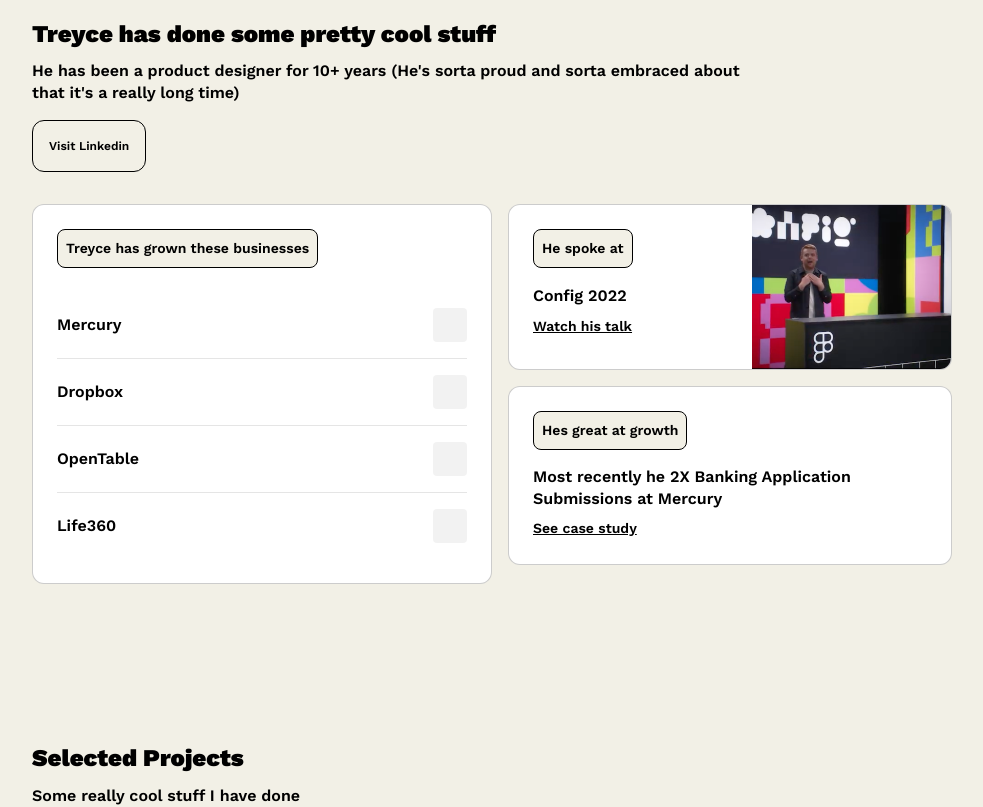
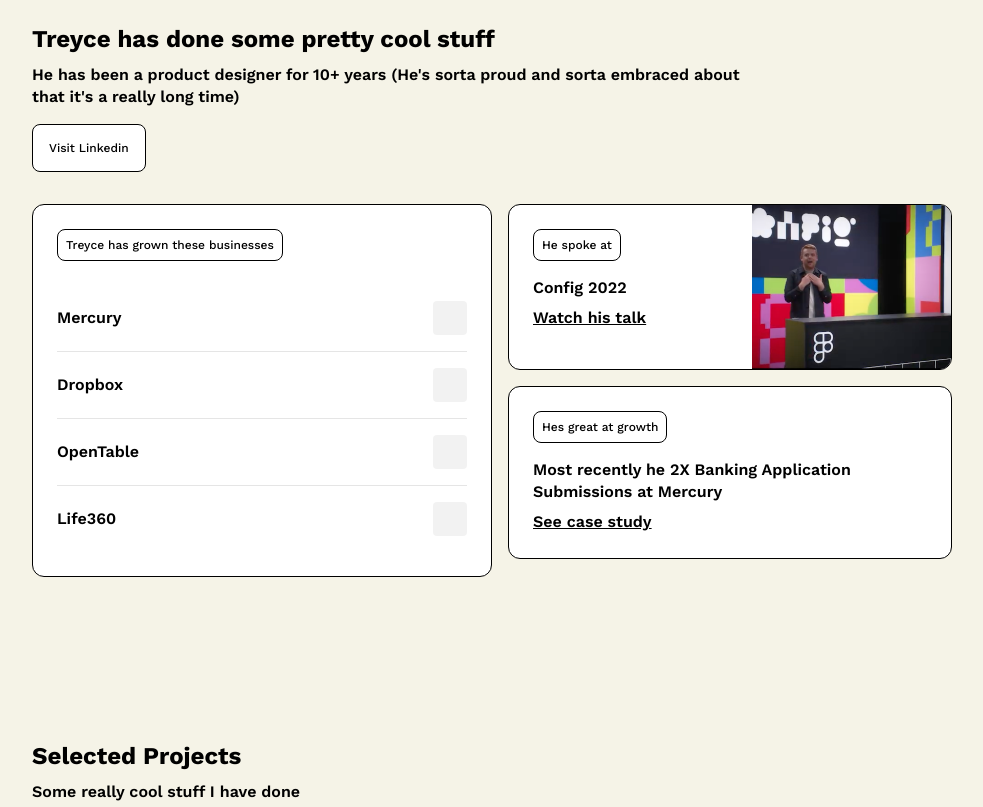
Before and after one commit to babytreyce69/portiflio-website, a React (Vite) app: page / in a window 1280 px wide. Shown: the part 1700-2507 px from the top of the page, without its empty margins (148-1131 px from the left). Built offline with nearby package versions, Linux system fonts and the light colour scheme.

Commit message:
feat: add Figma style sheet tokens (headline, body-copy, pill, button, card, canvas)
Co-authored-by: babytreyce69 <babytreyce69@users.noreply.github.com>

```diff
--- a/src/App.tsx
+++ b/src/App.tsx
@@ -6,7 +6,7 @@ import GridOverlay from './components/GridOverlay'
 
 function App() {
   return (
-    <main className="min-h-screen bg-[#f2f0e6] font-sans">
+    <main className="canvas min-h-screen font-sans">
       <Hero />
       <GrowthDesigner />
       <CareerHighlights />
--- /dev/null
+++ b/src/components/Button.tsx
@@ -0,0 +1,17 @@
+import type { ComponentPropsWithoutRef } from 'react'
+
+type ButtonProps = ComponentPropsWithoutRef<'button'> & {
+  className?: string
+}
+
+type ButtonLinkProps = ComponentPropsWithoutRef<'a'> & {
+  className?: string
+}
+
+export function Button({ className = '', type = 'button', ...props }: ButtonProps) {
+  return <button type={type} className={`button ${className}`.trim()} {...props} />
+}
+
+export function ButtonLink({ className = '', ...props }: ButtonLinkProps) {
+  return <a className={`button ${className}`.trim()} {...props} />
+}
--- a/src/components/CareerHighlights.tsx
+++ b/src/components/CareerHighlights.tsx
@@ -1,49 +1,33 @@
 const businesses = ['Mercury', 'Dropbox', 'OpenTable', 'Life360'] as const
 
-import Tag from './Tag'
-
-function OutlineButton({
-  children,
-  href,
-}: {
-  children: React.ReactNode
-  href: string
-}) {
-  return (
-    <a
-      href={href}
-      target="_blank"
-      rel="noreferrer"
-      className="mt-2 inline-flex w-fit items-center justify-center rounded-xl border border-black px-4 py-4 text-[12px] font-semibold text-black transition hover:bg-black hover:text-white"
-    >
-      {children}
-    </a>
-  )
-}
+import { ButtonLink } from './Button'
+import Pill from './Pill'
 
 export default function CareerHighlights() {
   const base = import.meta.env.BASE_URL
 
   return (
-    <section className="snap-section bg-[#f2f0e6] lg:flex lg:min-h-screen lg:items-center">
+    <section className="canvas snap-section lg:flex lg:min-h-screen lg:items-center">
       <div className="mx-auto w-full max-w-[1000px] px-6 py-10 sm:px-10 lg:px-10">
         <header className="mb-8 flex max-w-[739px] flex-col gap-2">
-          <h2 className="text-[24px] font-black text-black">
-            Treyce has done some pretty cool stuff
-          </h2>
-          <p className="text-[16px] font-semibold leading-snug text-black">
+          <h2 className="headline">Treyce has done some pretty cool stuff</h2>
+          <p className="body-copy">
             He has been a product designer for 10+ years (He&apos;s sorta proud and
             sorta embraced about that it&apos;s a really long time)
           </p>
-          <OutlineButton href="https://www.linkedin.com/in/treycemeredith/">
+          <ButtonLink
+            href="https://www.linkedin.com/in/treycemeredith/"
+            target="_blank"
+            rel="noreferrer"
+            className="mt-2"
+          >
             Visit Linkedin
-          </OutlineButton>
+          </ButtonLink>
         </header>
 
         <div className="flex flex-col gap-4 lg:flex-row lg:items-start">
-          {/* Businesses list */}
-          <div className="w-full rounded-xl border border-black/20 bg-white p-6 lg:max-w-[460px] lg:shrink-0">
-            <Tag>Treyce has grown these businesses</Tag>
+          <div className="card w-full p-6 lg:max-w-[460px] lg:shrink-0">
+            <Pill>Treyce has grown these businesses</Pill>
             <ul className="mt-6 flex flex-col">
               {businesses.map((name, i) => (
                 <li
@@ -52,7 +36,7 @@ export default function CareerHighlights() {
                     i < businesses.length - 1 ? 'border-b border-black/10' : ''
                   }`}
                 >
-                  <span className="text-[16px] font-semibold text-black">{name}</span>
+                  <span className="body-copy">{name}</span>
                   <div
                     className="h-[34px] w-[34px] shrink-0 rounded bg-black/5"
                     aria-hidden="true"
@@ -62,17 +46,16 @@ export default function CareerHighlights() {
             </ul>
           </div>
 
-          {/* Right column */}
           <div className="flex min-w-0 flex-1 flex-col gap-4">
-            <div className="relative min-h-[200px] overflow-hidden rounded-xl border border-black/20 bg-white p-6 lg:min-h-[166px]">
+            <div className="card relative min-h-[200px] overflow-hidden p-6 lg:min-h-[166px]">
               <div className="relative z-10 max-w-[55%]">
-                <Tag>He spoke at</Tag>
-                <p className="mt-4 text-[16px] font-semibold text-black">Config 2022</p>
+                <Pill>He spoke at</Pill>
+                <p className="body-copy mt-4">Config 2022</p>
                 <a
                   href="https://www.youtube.com/watch?v=3aH--S3r9n4"
                   target="_blank"
                   rel="noreferrer"
-                  className="mt-2 inline-block text-[14px] font-semibold text-black underline"
+                  className="link mt-2 inline-block"
                 >
                   Watch his talk
                 </a>
@@ -84,16 +67,16 @@ export default function CareerHighlights() {
               />
             </div>
 
-            <div className="min-h-[166px] rounded-xl border border-black/20 bg-white p-6">
-              <Tag>Hes great at growth</Tag>
-              <p className="mt-4 text-[16px] font-semibold leading-snug text-black">
+            <div className="card min-h-[166px] p-6">
+              <Pill>Hes great at growth</Pill>
+              <p className="body-copy mt-4">
                 Most recently he 2X Banking Application Submissions at Mercury
               </p>
               <a
                 href="https://www.linkedin.com"
                 target="_blank"
                 rel="noreferrer"
-                className="mt-2 inline-block text-[14px] font-semibold text-black underline"
+                className="link mt-2 inline-block"
               >
                 See case study
               </a>
--- /dev/null
+++ b/src/components/Pill.tsx
@@ -0,0 +1,9 @@
+export default function Pill({
+  children,
+  className = '',
+}: {
+  children: React.ReactNode
+  className?: string
+}) {
+  return <span className={`pill ${className}`.trim()}>{children}</span>
+}
--- a/src/components/SelectedProjects.tsx
+++ b/src/components/SelectedProjects.tsx
@@ -1,7 +1,8 @@
 import { useState } from 'react'
 import { getCaseStudy } from '../data/projectCaseStudies'
+import { Button } from './Button'
+import Pill from './Pill'
 import ProjectCaseStudyModal from './ProjectCaseStudyModal'
-import Tag from './Tag'
 
 function ProjectCard({
   tag,
@@ -10,7 +11,7 @@ function ProjectCard({
   description,
   caseStudyId,
   onLearnMore,
-  imageClassName = 'bg-[#b4b4b4]',
+  imageClassName = 'bg-placeholder-dark',
 }: {
   tag: string
   tagIcon?: React.ReactNode
@@ -21,24 +22,18 @@ function ProjectCard({
   imageClassName?: string
 }) {
   return (
-    <article className="overflow-hidden rounded-xl bg-white shadow-[0_1px_2px_0_rgba(0,0,0,0.1)]">
+    <article className="card overflow-hidden">
       <div className="flex flex-col lg:flex-row lg:min-h-[444px]">
         <div className="flex flex-col justify-center gap-4 p-8 lg:w-[55%] lg:p-12">
-          <Tag>
+          <Pill>
             {tagIcon}
             {tag}
-          </Tag>
-          <h3 className="text-[24px] font-black leading-snug text-black">{title}</h3>
-          <p className="text-[16px] font-semibold leading-snug text-black">
-            {description}
-          </p>
-          <button
-            type="button"
-            onClick={() => onLearnMore(caseStudyId)}
-            className="mt-1 inline-flex w-fit items-center justify-center rounded-xl border border-black px-4 py-4 text-[12px] font-semibold text-black transition hover:bg-black hover:text-white"
-          >
+          </Pill>
+          <h3 className="headline">{title}</h3>
+          <p className="body-copy">{description}</p>
+          <Button className="mt-1" onClick={() => onLearnMore(caseStudyId)}>
             Learn more
-          </button>
+          </Button>
         </div>
         <div
           className={`min-h-[280px] flex-1 lg:min-h-0 ${imageClassName}`}
@@ -55,13 +50,11 @@ export default function SelectedProjects() {
 
   return (
     <>
-      <section className="snap-section bg-[#f2f0e6] lg:flex lg:min-h-screen lg:items-center">
+      <section className="canvas snap-section lg:flex lg:min-h-screen lg:items-center">
         <div className="mx-auto w-full max-w-[1000px] px-6 py-10 sm:px-10 lg:px-10">
           <header className="mb-8 flex max-w-[739px] flex-col gap-2">
-            <h2 className="text-[24px] font-black text-black">Selected Projects</h2>
-            <p className="text-[16px] font-semibold text-black">
-              Some really cool stuff I have done
-            </p>
+            <h2 className="headline">Selected Projects</h2>
+            <p className="body-copy">Some really cool stuff I have done</p>
           </header>
 
           <div className="flex flex-col gap-6">
@@ -78,7 +71,7 @@ export default function SelectedProjects() {
               description="Treyce designed a comprehensive upsell strategy to get individual Dropbox users to see, try and buy teams plans"
               caseStudyId="dropbox"
               onLearnMore={setOpenCaseStudyId}
-              imageClassName="bg-[#d9d9d9]"
+              imageClassName="bg-placeholder"
             />
           </div>
         </div>
--- a/src/components/Tag.tsx
+++ /dev/null
@@ -1,7 +0,0 @@
-export default function Tag({ children }: { children: React.ReactNode }) {
-  return (
-    <span className="inline-flex w-fit cursor-default self-start items-center gap-2 rounded-lg border border-black bg-[#f2f0e6] px-2 py-2 text-[14px] font-semibold text-black transition-colors duration-150 hover:border-black/45 hover:bg-[#e8e6dc]">
-      {children}
-    </span>
-  )
-}
--- a/src/data/projectCaseStudies.ts
+++ b/src/data/projectCaseStudies.ts
@@ -21,7 +21,7 @@ export const projectCaseStudies: CaseStudy[] = [
       {
         type: 'image',
         alt: 'Mercury mobile web onboarding screens',
-        className: 'min-h-[360px] bg-[#b4b4b4]',
+        className: 'min-h-[360px] bg-placeholder-dark',
       },
       {
         type: 'text',
@@ -36,7 +36,7 @@ export const projectCaseStudies: CaseStudy[] = [
       {
         type: 'image',
         alt: 'Onboarding flow detail',
-        className: 'min-h-[280px] bg-[#d9d9d9]',
+        className: 'min-h-[280px] bg-placeholder',
       },
       {
         type: 'text',
--- a/src/index.css
+++ b/src/index.css
@@ -4,12 +4,109 @@
 @theme {
   --font-sans: 'Work Sans', ui-sans-serif, system-ui, sans-serif;
 
-  --color-ink: #140018;
-  --color-forest: #033017;
-  --color-card: #21452d;
-  --color-cream: #f2f0e6;
+  /* Style sheet tokens (Figma node 54-1510) */
+  --color-canvas: #f5f3e7;
+  --color-ink: #000000;
+  --color-surface: #ffffff;
   --color-placeholder: #d9d9d9;
   --color-placeholder-dark: #b4b4b4;
+
+  --radius-pill: 8px;
+  --radius-button: 8px;
+  --radius-card: 12px;
+}
+
+/*
+ * Named styles — use these class names when requesting changes:
+ * headline | body-copy | pill | button | card | canvas
+ */
+@layer components {
+  .canvas {
+    background-color: var(--color-canvas);
+  }
+
+  .headline {
+    font-size: 24px;
+    font-weight: 700;
+    line-height: 1.375;
+    color: var(--color-ink);
+  }
+
+  .body-copy {
+    font-size: 16px;
+    font-weight: 600;
+    line-height: 1.375;
+    color: var(--color-ink);
+  }
+
+  .pill {
+    display: inline-flex;
+    width: fit-content;
+    align-self: flex-start;
+    align-items: center;
+    gap: 0.5rem;
+    border-radius: var(--radius-pill);
+    border: 1px solid var(--color-ink);
+    background-color: var(--color-surface);
+    padding: 8px;
+    font-size: 12px;
+    font-weight: 500;
+    line-height: 1.2;
+    color: var(--color-ink);
+    cursor: default;
+    transition:
+      background-color 150ms ease,
+      border-color 150ms ease;
+  }
+
+  .pill:hover {
+    border-color: rgb(0 0 0 / 0.45);
+    background-color: var(--color-canvas);
+  }
+
+  .button {
+    display: inline-flex;
+    width: fit-content;
+    align-items: center;
+    justify-content: center;
+    border-radius: var(--radius-button);
+    border: 1px solid var(--color-ink);
+    background-color: var(--color-surface);
+    padding: 16px;
+    font-size: 12px;
+    font-weight: 500;
+    line-height: 1.2;
+    color: var(--color-ink);
+    text-decoration: none;
+    cursor: pointer;
+    transition:
+      background-color 150ms ease,
+      color 150ms ease,
+      border-color 150ms ease;
+  }
+
+  .button:hover {
+    background-color: var(--color-ink);
+    color: var(--color-surface);
+  }
+
+  .card {
+    border-radius: var(--radius-card);
+    border: 1px solid var(--color-ink);
+    background-color: var(--color-surface);
+  }
+
+  .link {
+    font-size: 16px;
+    font-weight: 600;
+    line-height: 1.375;
+    color: var(--color-ink);
+    text-decoration: underline;
+  }
+
+  .link:hover {
+    text-decoration-thickness: 2px;
+  }
 }
 
 html,
@@ -18,7 +115,7 @@ body,
   margin: 0;
   padding: 0;
   min-height: 100%;
-  background: #fff;
+  background: var(--color-canvas);
 }
 
 body {
@@ -28,10 +125,6 @@ body {
   text-rendering: optimizeLegibility;
 }
 
-/*
- * Desktop (lg+): one scroll gesture = one section (Neon-style snap).
- * Snap on the document scroll — avoids trapping overflow on body (blank page bug).
- */
 @media (min-width: 1024px) {
   html {
     scroll-snap-type: y mandatory;
@@ -96,12 +189,6 @@ html.modal-open {
   }
 }
 
-/*
- * Hover-on-a-word kinetic type powered by animate.css keyframes
- * (https://animate.style/). Each word sets its own animation via
- * --hover-anim, e.g. bounce, tada, rubberBand, jello, swing, wobble,
- * headShake, pulse, heartBeat, flash.
- */
 .hover-word {
   --hover-anim: bounce;
   --hover-duration: 0.6s;
```
Also changed, not shown: src/components/GrowthDesigner.tsx (+8 -10 lines), src/components/Hero.tsx (+3 -5 lines), src/components/ProjectCaseStudyModal.tsx (+11 -23 lines).
